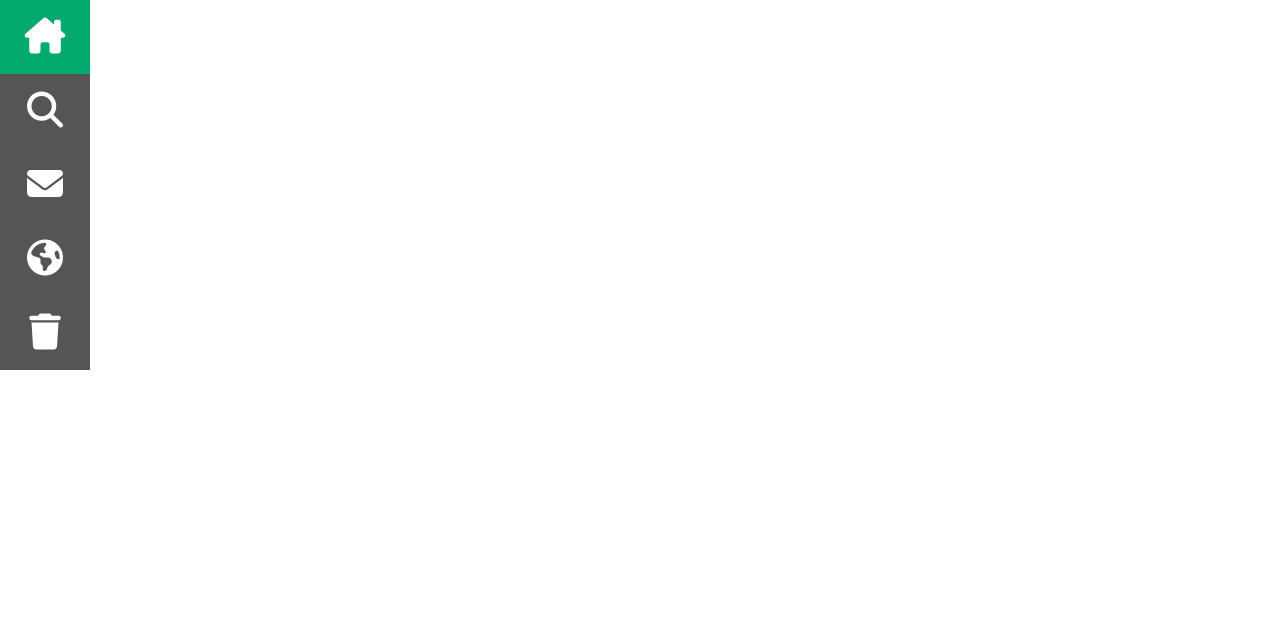
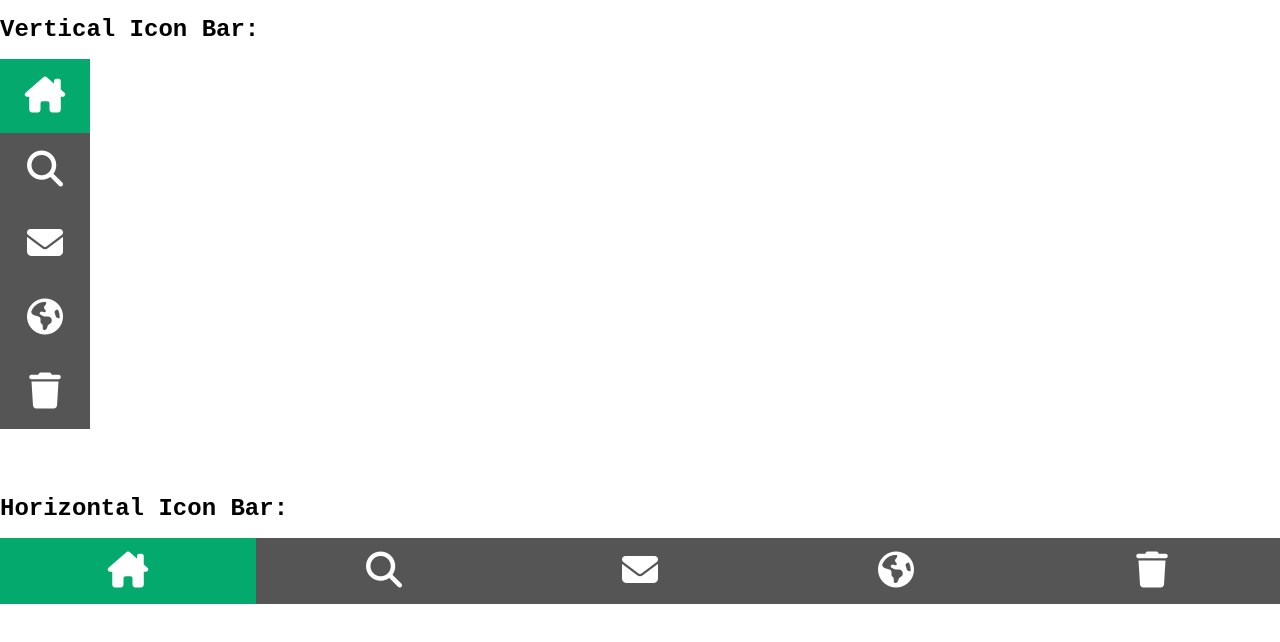
Before and after one commit to hazzaz-am/how__to__build, a plain HTML site: page manus__section/iconbar/index.html in a window 1280 px wide. Drawn offline with Linux system fonts and the light colour scheme.

Commit message:
horizontal icon bar created & fix some issued

```diff
--- a/manus__section/iconbar/index.html
+++ b/manus__section/iconbar/index.html
@@ -14,7 +14,11 @@
 		/>
 	</head>
 	<body>
-		<ul>
+		<main>
+			<!-- Vertical Icon Bar: -->
+			<section class="vertical">
+				<h2>Vertical Icon Bar:</h2>
+				<ul class="vertical__menu">
 					<li class="active">
 						<a href=""><i class="fa-solid fa-house-chimney"></i></a>
 					</li>
@@ -23,5 +27,19 @@
 					<li><a href=""></a><i class="fa-solid fa-earth-americas"></i></li>
 					<li><a href=""></a><i class="fa-solid fa-trash"></i></li>
 				</ul>
+			</section>
+
+			<!-- Horizontal Icon Bar: -->
+			<section class="horizontal">
+				<h2>Horizontal Icon Bar:</h2>
+				<div class="horizontal__menu">
+					<a class="active" href=""><i class="fa-solid fa-house-chimney"></i></a
+					><a href=""><i class="fa-solid fa-magnifying-glass"></i></a
+					><a href=""><i class="fa-solid fa-envelope"></i></a
+					><a href=""><i class="fa-solid fa-earth-americas"></i></a
+					><a href=""><i class="fa-solid fa-trash"></i></a>
+				</div>
+			</section>
+		</main>
 	</body>
 </html>
--- a/manus__section/iconbar/style.css
+++ b/manus__section/iconbar/style.css
@@ -3,7 +3,18 @@
 	padding: 0;
 }
 
-ul {
+main {
+	display: flex;
+	flex-direction: column;
+	gap: 50px;
+}
+
+main h2 {
+	font-family: "Courier New", Courier, monospace;
+	margin: 1rem 0pc;
+}
+
+ul.vertical__menu {
 	width: 90px;
 	background-color: #555;
 }
@@ -30,3 +41,27 @@ ul li.active {
 ul li.active:nth-child(1) a i {
 	color: white;
 }
+
+div.horizontal__menu {
+	width: 100%;
+	background-color: #555;
+}
+
+div.horizontal__menu a {
+	display: inline-block;
+	width: 20%;
+	font-size: 36px;
+	color: white;
+	padding: 12px 0;
+	transition: all 0.3s ease;
+	text-align: center;
+	padding-left: 0px;
+}
+
+a.active {
+	background-color: #04aa6d;
+}
+
+div.horizontal__menu a:hover {
+	background-color: black;
+}
```
Lines whose indentation alone changed are shown as unchanged.
